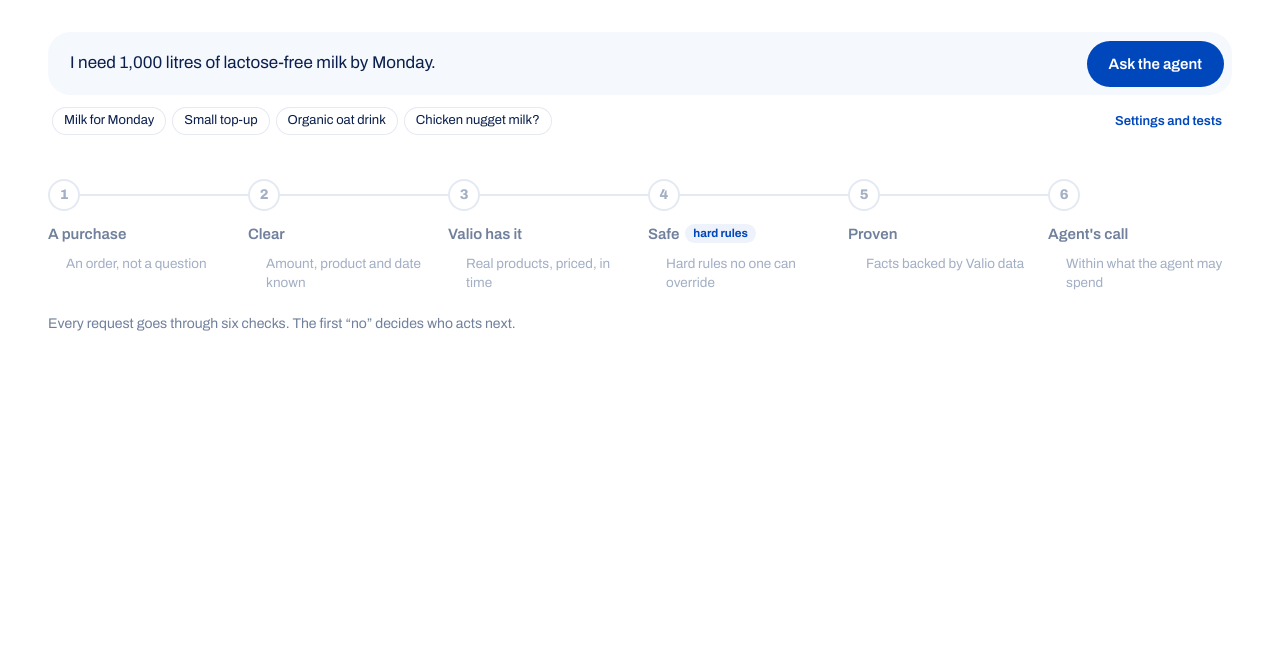
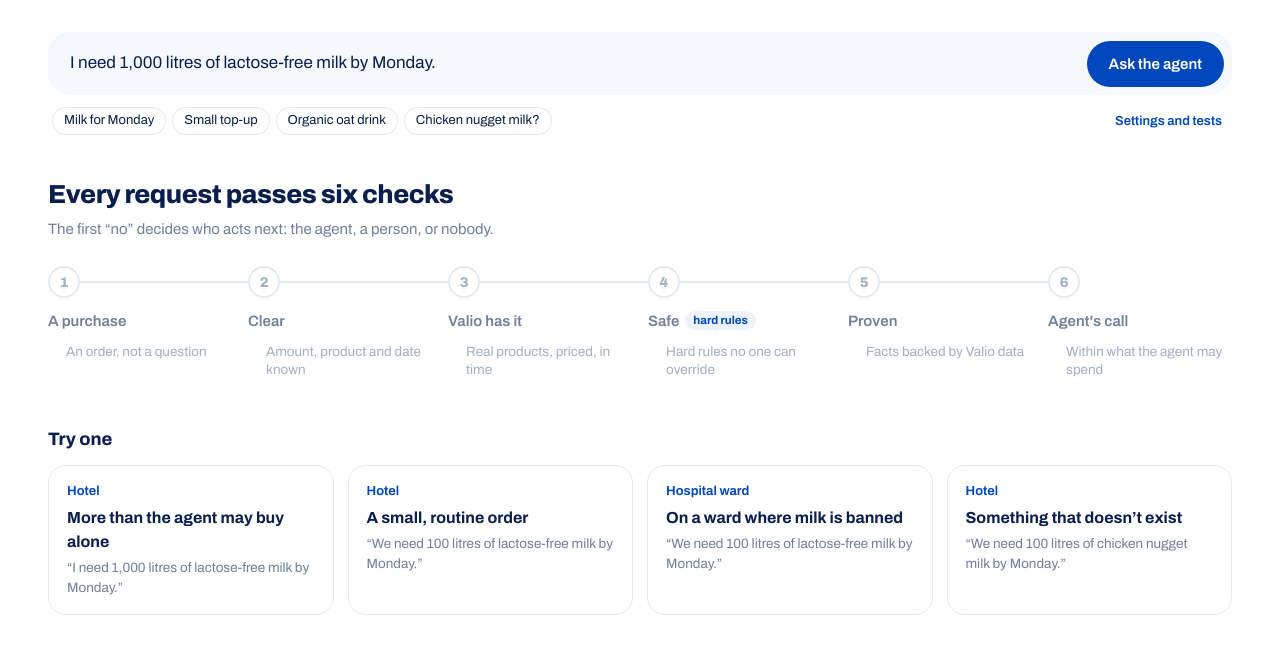
Before and after one commit to Asmoww/junction-valio, a FastAPI app: page / in a window 1280 px wide. Shown: the part 59-713 px from the top of the page. Run offline with FastAPI, Linux system fonts and the light colour scheme; parts of the project's set-up code (start-up, migrations or seed data) failed here and were passed over.

Commit message:
Buyer page: clear idle state (six checks, four examples to try) and the checks light up while the agent works
Co-Authored-By: Claude Opus 5.5 <noreply@anthropic.com>

```diff
--- a/gateway/templates/index.html
+++ b/gateway/templates/index.html
@@ -148,11 +148,13 @@ function bWrite() {
 async function run() {
   const btn = $('#runBtn');
   btn.disabled = true; btn.innerHTML = '<span class="spinner"></span>Working…';
-  $('#out').innerHTML = idleHtml(true);
+  $('#out').innerHTML = idleHtml(true); animateWork();
+  $('#out').scrollIntoView({behavior: 'smooth', block: 'start'});
   try {
     const res = await post('/api/run', {
       request: $('#request').value, mandate_id: $('#mandate').value, auto_limit: Number($('#autoLimit').value),
       simulate_price_change: $('#priceChange').checked, inject: $('#inject').checked, real_clock: $('#realClock').checked });
+    clearTimeout(workTimer);
     LAST = res;
     $('#out').innerHTML = saidHtml(res) + stepsHtml(res) + alertHtml(res) + `<div id="decision">${decisionHtml(res)}</div>` + linksHtml(res);
   } catch (e) {
@@ -166,10 +168,44 @@ const GATE_NAMES = {purchase: 'A purchase', clear: 'Clear', possible: 'Valio has
 const GATE_HINT = {purchase: 'An order, not a question', clear: 'Amount, product and date known', possible: 'Real products, priced, in time',
                    allowed: 'Hard rules no one can override', proven: 'Facts backed by Valio data', authority: 'Within what the agent may spend'};
 
+const EXAMPLES = [
+  ['mnd_hotel_helsinki', 'I need 1,000 litres of lactose-free milk by Monday.', 'Hotel', 'More than the agent may buy alone'],
+  ['mnd_hotel_helsinki', 'We need 100 litres of lactose-free milk by Monday.', 'Hotel', 'A small, routine order'],
+  ['mnd_hospital_ward', 'We need 100 litres of lactose-free milk by Monday.', 'Hospital ward', 'On a ward where milk is banned'],
+  ['mnd_hotel_helsinki', 'We need 100 litres of chicken nugget milk by Monday.', 'Hotel', 'Something that doesn’t exist'],
+];
+const WORK = ['Reading the request', 'Making sure it’s clear', 'Searching 17,546 products and asking Valio for prices', 'Checking the hard rules', 'Checking the facts', 'Checking the agent’s limits'];
+
+function stepsIdle(cls = '') {
+  return `<div class="steps idle ${cls}">${Object.entries(GATE_NAMES).map(([k, n], i) =>
+    `<div class="s" data-i="${i}"><div class="dot">${i + 1}</div><h3>${n}${k === 'allowed' ? '<span class="tag">hard rules</span>' : ''}</h3><ul><li class="more">${GATE_HINT[k]}</li></ul></div>`).join('')}</div>`;
+}
+
 function idleHtml(working) {
-  return `<div class="steps idle" style="margin-top:44px">${Object.entries(GATE_NAMES).map(([k, n], i) =>
-    `<div class="s"><div class="dot">${i + 1}</div><h3>${n}${k === 'allowed' ? '<span class="tag">hard rules</span>' : ''}</h3><ul><li class="more">${GATE_HINT[k]}</li></ul></div>`).join('')}</div>
-    <p class="idlehint">${working ? 'The agent is reading the request and checking Valio’s catalog…' : 'Every request goes through six checks. The first “no” decides who acts next.'}</p>`;
+  if (working) return `<p class="said working">“${esc($('#request').value)}”</p>` + stepsIdle('live');
+  return `<div class="intro"><h1>Every request passes six checks</h1><p>The first “no” decides who acts next: the agent, a person, or nobody.</p></div>
+    ${stepsIdle()}
+    <div class="tries"><h2>Try one</h2><div class="trygrid">${EXAMPLES.map(([m, t, who, what], i) =>
+      `<button class="try" onclick="tryExample(${i})"><span class="who">${esc(who)}</span><b>${esc(what)}</b><span class="q">“${esc(t)}”</span></button>`).join('')}</div></div>`;
+}
+
+function tryExample(i) {
+  const [m, t] = EXAMPLES[i];
+  $('#mandate').value = m; renderMandate(); $('#request').value = t; fitRequest(); run();
+}
+
+// While the agent works: each check lights up in turn. The real result replaces this when it arrives.
+let workTimer = null;
+function animateWork() {
+  let i = 0;
+  const tick = () => {
+    document.querySelectorAll('.steps.live .s').forEach((el, j) => {
+      el.classList.toggle('passing', j < i); el.classList.toggle('now', j === i);
+      el.querySelector('ul').innerHTML = `<li class="more">${j === i ? esc(WORK[j]) + '…' : esc(GATE_HINT[Object.keys(GATE_NAMES)[j]])}</li>`;
+    });
+    if (i < 2) { i++; workTimer = setTimeout(tick, 700); }   // the search and Valio's prices take most of the time: wait there
+  };
+  tick();
 }
 
 // The request in the buyer's own words, with what the agent understood highlighted.
--- a/gateway/templates/style.css
+++ b/gateway/templates/style.css
@@ -373,3 +373,20 @@ details summary { color: var(--valio); font-weight: 600; }
   .said { font-size: 20px; margin-top: 26px; }
   .decision { padding: 18px; } .decision .acts .btn { flex: 1; }
 }
+
+/* Idle and working states */
+.intro { margin: 40px 0 26px; } .intro h1 { font-size: 26px; font-weight: 800; font-stretch: 106%; letter-spacing: -.02em; margin: 0; }
+.intro p { margin: 4px 0 0; color: var(--mute); }
+.tries { margin-top: 44px; } .tries h2 { font-size: 18px; font-weight: 750; margin: 0 0 12px; }
+.trygrid { display: grid; grid-template-columns: repeat(4, 1fr); gap: 14px; }
+@media (max-width: 980px) { .trygrid { grid-template-columns: repeat(2, 1fr); } } @media (max-width: 560px) { .trygrid { grid-template-columns: 1fr; } }
+.try { text-align: left; font: inherit; color: var(--ink); background: #fff; border: 1px solid var(--line); border-radius: 18px; padding: 16px 18px; cursor: pointer; display: flex; flex-direction: column; gap: 4px; transition: border-color .15s, background .15s; }
+.try:hover, .try:focus-visible { border-color: var(--valio); background: #f8faff; outline: none; }
+.try .who { font-size: 13px; color: var(--valio); font-weight: 650; } .try b { font-size: 16px; } .try .q { font-size: 13.5px; color: var(--mute); }
+.said.working { color: var(--mute); }
+.steps.live .s.passing .dot { background: var(--valio); color: transparent; box-shadow: none; }
+.steps.live .s.passing::before { background: var(--valio); }
+.steps.live .s.now .dot { background: #fff; color: var(--valio); box-shadow: inset 0 0 0 2.5px var(--valio); animation: pulse 1.2s ease-in-out infinite; }
+.steps.live .s.now h3 { color: var(--ink); } .steps.live .s.now li { color: var(--valio); font-weight: 600; }
+@keyframes pulse { 0%, 100% { box-shadow: inset 0 0 0 2.5px var(--valio), 0 0 0 0 rgba(0,71,187,.25); } 50% { box-shadow: inset 0 0 0 2.5px var(--valio), 0 0 0 9px rgba(0,71,187,0); } }
+@media (prefers-reduced-motion: reduce) { .steps.live .s.now .dot, .steps.go .s { animation: none; } }
```
